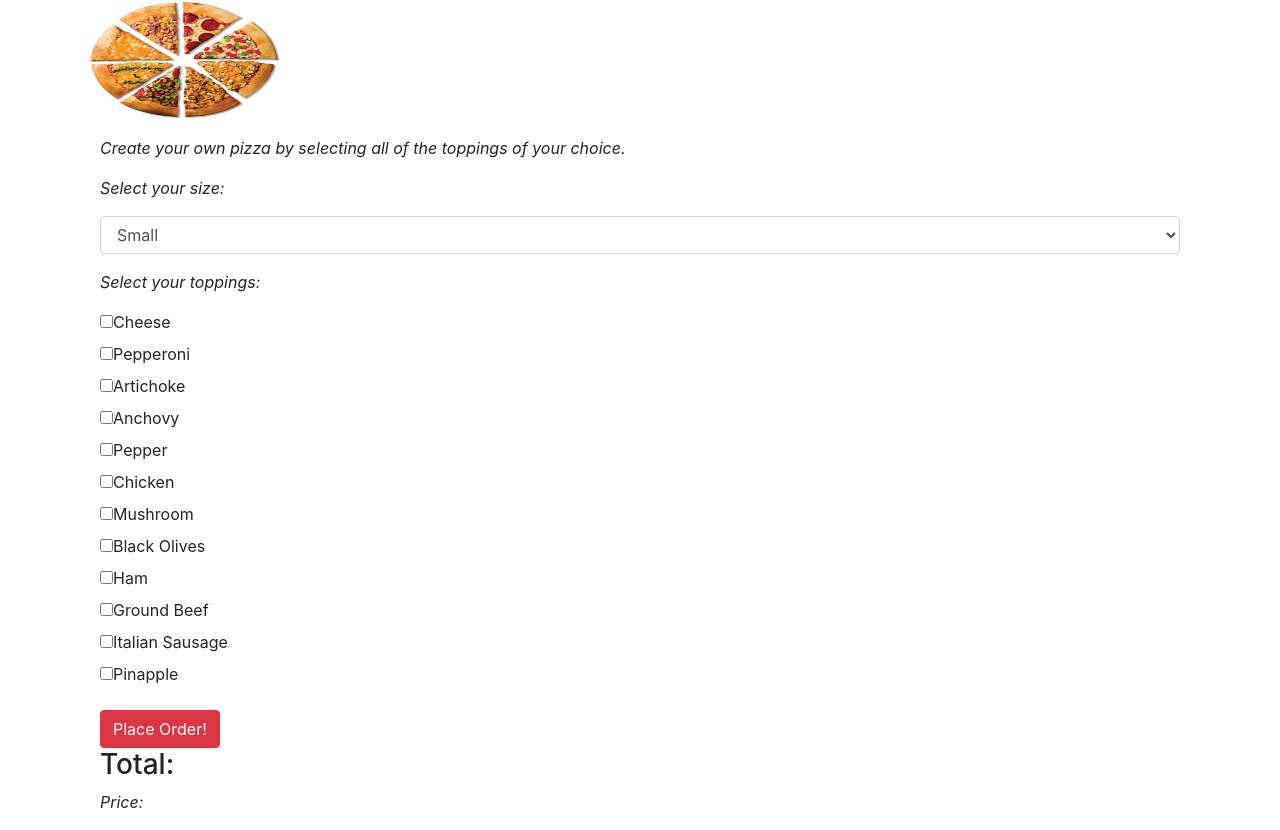
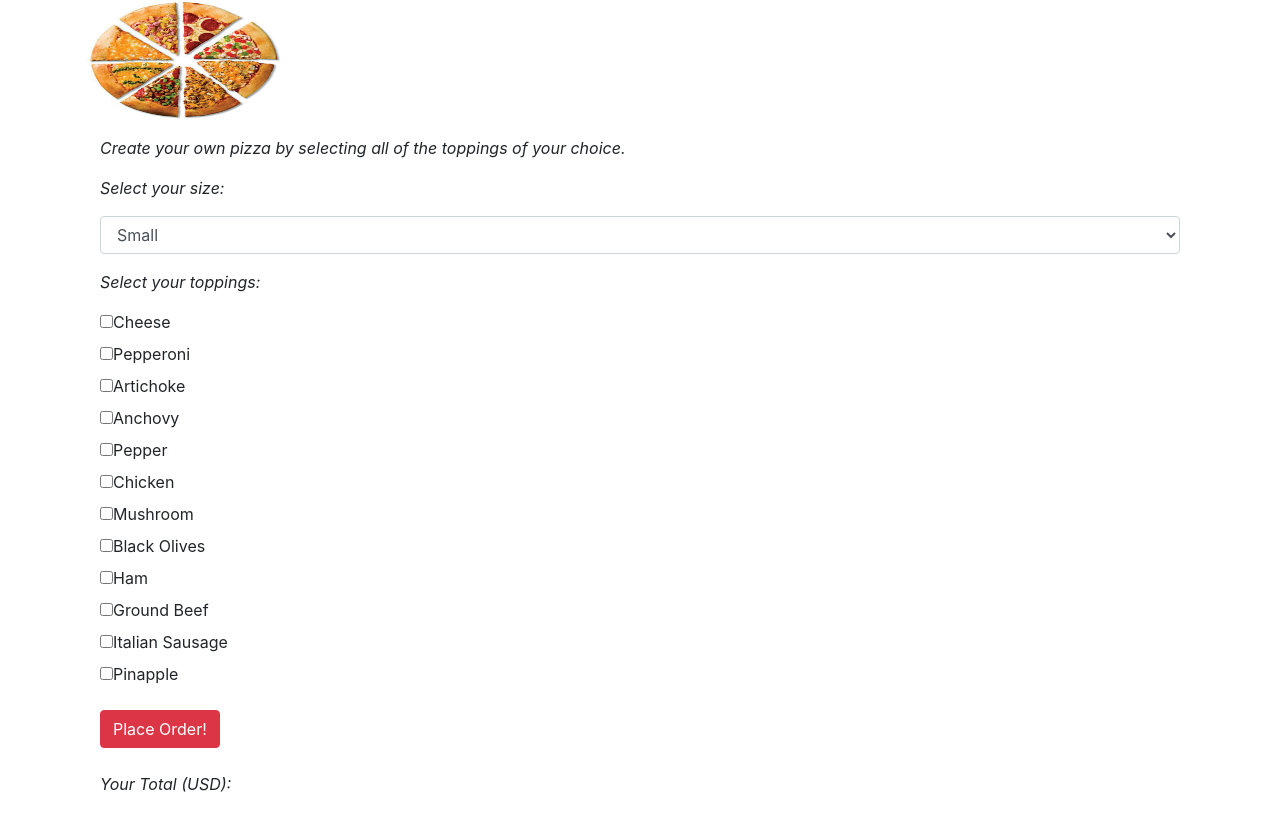
Before and after one commit to adjayanbaeva/The_Colosseum, a plain HTML site: page index.html in a window 1280 px wide. Shown: the part 46-876 px from the top of the page. Drawn offline with Linux system fonts and the light colour scheme.

Commit message:
modify index.html

```diff
--- a/index.html
+++ b/index.html
@@ -48,8 +48,10 @@
 
         <button id="place-order" type="Submit" class="btn-danger btn">Place Order!</button>
       </form>
-        <h3 id="result">Total:</h3>
-        <p id="pricePizza">Price: <span class="totalPrice"></span></p>
+      <br>
+
+
+        <p id="pricePizza">Your Total (USD): <span class="totalPrice"></span></p>
 
 
     </div>
```
